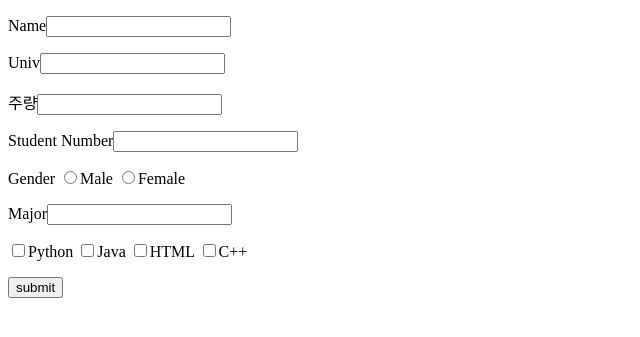
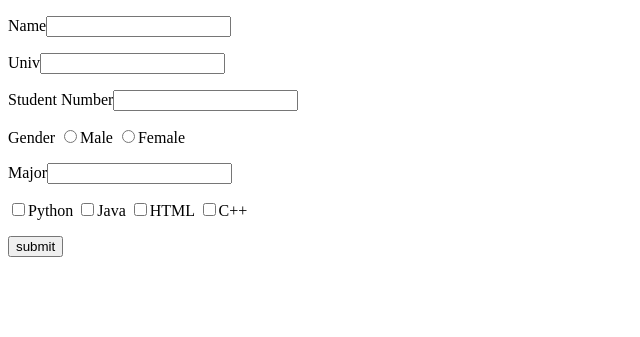
Before and after one commit to CSID-DGU/2022-1-OSSPrac-WonheungUnion-7, a Flask app: page / in a window 1280 px wide. Shown: the top 337 px of the page, without its empty margins (0-640 px from the left). Run offline with Flask 2, Linux system fonts and the light colour scheme.

Commit message:
DELETE code

```diff
--- a/app/main.py
+++ b/app/main.py
@@ -13,7 +13,6 @@ def result():
         result = dict()
         result['Name'] = request.form.get('Name')
         result['Univ'] = request.form.get('Univ')
-        result['soju'] = request.form.get('soju')
         result['Student Number'] = request.form.get('Student Number')
         result['Gender'] = request.form.get('Gender')
         result['Major'] = request.form.get('Major')
--- a/app/templates/input_info.html
+++ b/app/templates/input_info.html
@@ -8,7 +8,6 @@
       <form action = "/result" method = "POST">
          <p>Name<input type = "text" name = "Name" /></p>
          <p>Univ<input type = "text" name = "Univ" /></p>
-         <p>주량<input type = "text" name = "soju" /></p>
          <p>Student Number<input type = "number" name="Student Number"></p>
          <p>Gender
             <label><input type = "radio" name = "Gender" value="Male"/>Male</label>
```
